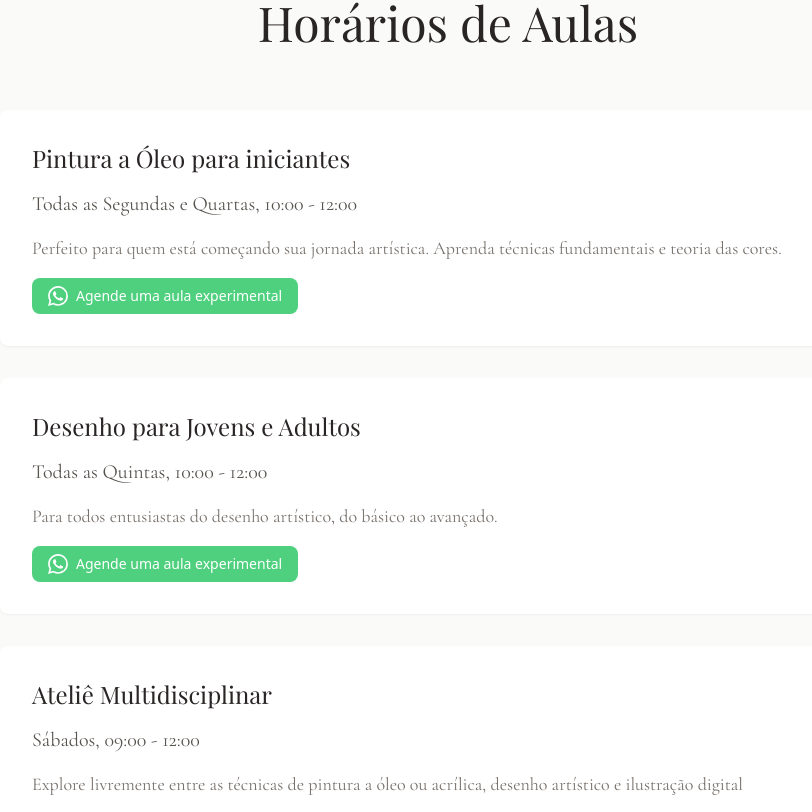
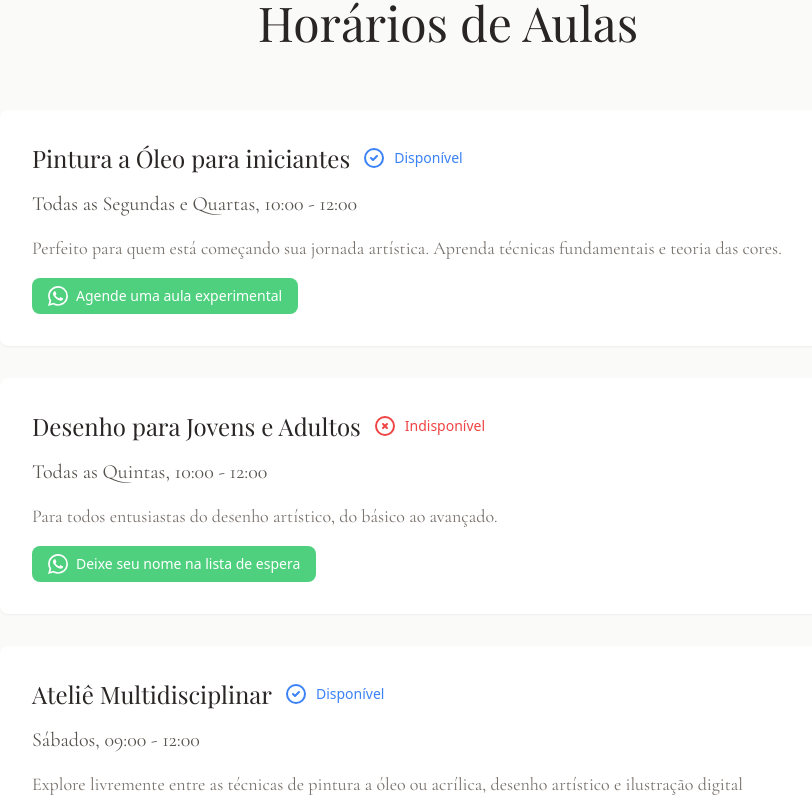
Before and after one commit to DistopiaTunes/cotelier, a Vue app: page / in a window 1280 px wide. Shown: the part 3226-4038 px from the top of the page, without its empty margins (192-1004 px from the left). Built offline with nearby package versions, Linux system fonts and the light colour scheme.

Commit message:
Update Cotelier.vue

```diff
--- a/src/components/Cotelier.vue
+++ b/src/components/Cotelier.vue
@@ -337,9 +337,18 @@ onUnmounted(() => {
             <h2 class="font-playfair text-4xl md:text-5xl text-center mb-16 text-stone-800">Horários de Aulas</h2>
             <div class="space-y-8">
                 <div class="bg-white p-8 rounded-lg shadow-sm">
-                    <h3 class="font-playfair text-2xl text-stone-800 mb-4">Pintura a Óleo para iniciantes</h3>
+                    <div class="flex items-center gap-3 mb-4">
+                        <h3 class="font-playfair text-2xl text-stone-800">Pintura a Óleo para iniciantes</h3>
+                        <div class="flex items-center gap-2">
+                            <svg class="w-6 h-6 text-blue-500" fill="none" stroke="currentColor" viewBox="0 0 24 24" xmlns="http://www.w3.org/2000/svg">
+                                <path stroke-linecap="round" stroke-linejoin="round" stroke-width="2" d="M9 12l2 2 4-4m6 2a9 9 0 11-18 0 9 9 0 0118 0z"></path>
+                            </svg>
+                            <span class="text-blue-500 text-sm font-medium">Disponível</span>
+                        </div>
+                    </div>
                     <p class="font-cormorant text-xl text-stone-600 mb-4">Todas as Segundas e Quartas, 10:00 - 12:00</p>
                     <p class="font-cormorant text-lg text-stone-500 mb-4">Perfeito para quem está começando sua jornada artística. Aprenda técnicas fundamentais e teoria das cores.</p>
+                    <div class="flex gap-4">
                         <a href="https://wa.me/554130492413?text=Olá! Gostaria de informações sobre o curso de Pintura a Óleo para iniciantes" target="_blank" class="bg-green-500/80 hover:bg-green-600/80 text-white px-4 py-2 rounded-lg flex items-center justify-center text-sm w-fit">
                             <svg class="w-5 h-5 mr-2" fill="currentColor" viewBox="0 0 24 24" xmlns="http://www.w3.org/2000/svg">
                                 <path d="M17.472 14.382c-.297-.149-1.758-.867-2.03-.967-.273-.099-.471-.148-.67.15-.197.297-.767.966-.94 1.164-.173.199-.347.223-.644.075-.297-.15-1.255-.463-2.39-1.475-.883-.788-1.48-1.761-1.653-2.059-.173-.297-.018-.458.13-.606.134-.133.298-.347.446-.52.149-.174.198-.298.298-.497.099-.198.05-.371-.025-.52-.075-.149-.669-1.612-.916-2.207-.242-.579-.487-.5-.669-.51-.173-.008-.371-.01-.57-.01-.198 0-.52.074-.792.372-.272.297-1.04 1.016-1.04 2.479 0 1.462 1.065 2.875 1.213 3.074.149.198 2.096 3.2 5.077 4.487.709.306 1.262.489 1.694.625.712.227 1.36.195 1.871.118.571-.085 1.758-.719 2.006-1.413.248-.694.248-1.289.173-1.413-.074-.124-.272-.198-.57-.347m-5.421 7.403h-.004a9.87 9.87 0 01-5.031-1.378l-.361-.214-3.741.982.998-3.648-.235-.374a9.86 9.86 0 01-1.51-5.26c.001-5.45 4.436-9.884 9.888-9.884 2.64 0 5.122 1.03 6.988 2.898a9.825 9.825 0 012.893 6.994c-.003 5.45-4.437 9.884-9.885 9.884m8.413-18.297A11.815 11.815 0 0012.05 0C5.495 0 .16 5.335.157 11.892c0 2.096.547 4.142 1.588 5.945L.057 24l6.305-1.654a11.882 11.882 0 005.683 1.448h.005c6.554 0 11.89-5.335 11.893-11.893a11.821 11.821 0 00-3.48-8.413z"/>
@@ -347,29 +356,50 @@ onUnmounted(() => {
                             Agende uma aula experimental
                         </a>
                     </div>
+                </div>
 
                 <div class="bg-white p-8 rounded-lg shadow-sm">
-                    <h3 class="font-playfair text-2xl text-stone-800 mb-4">Desenho para Jovens e Adultos</h3>
+                    <div class="flex items-center gap-3 mb-4">
+                        <h3 class="font-playfair text-2xl text-stone-800">Desenho para Jovens e Adultos</h3>
+                        <div class="flex items-center gap-2">
+                            <svg class="w-6 h-6 text-red-500" fill="none" stroke="currentColor" viewBox="0 0 24 24" xmlns="http://www.w3.org/2000/svg">
+                                <path stroke-linecap="round" stroke-linejoin="round" stroke-width="2" d="M10 14l2-2m0 0l2-2m-2 2l-2-2m2 2l2 2m7-2a9 9 0 11-18 0 9 9 0 0118 0z"></path>
+                            </svg>
+                            <span class="text-red-500 text-sm font-medium">Indisponível</span>
+                        </div>
+                    </div>
                     <p class="font-cormorant text-xl text-stone-600 mb-4">Todas as Quintas, 10:00 - 12:00</p>
                     <p class="font-cormorant text-lg text-stone-500 mb-4">Para todos entusiastas do desenho artístico, do básico ao avançado.</p>
-                    <a href="https://wa.me/554130492413?text=Olá! Gostaria de informações sobre o curso de Desenho para Jovens e Adultos" target="_blank" class="bg-green-500/80 hover:bg-green-600/80 text-white px-4 py-2 rounded-lg flex items-center justify-center text-sm w-fit">
+                    <div class="flex gap-4">
+                        <a href="https://wa.me/554130492413?text=Olá! Gostaria de entrar na lista de espera do curso de Desenho para Jovens e Adultos" target="_blank" class="bg-green-500/80 hover:bg-green-600/80 text-white px-4 py-2 rounded-lg flex items-center justify-center text-sm w-fit">
+                            <svg class="w-5 h-5 mr-2" fill="currentColor" viewBox="0 0 24 24" xmlns="http://www.w3.org/2000/svg">
+                                <path d="M17.472 14.382c-.297-.149-1.758-.867-2.03-.967-.273-.099-.471-.148-.67.15-.197.297-.767.966-.94 1.164-.173.199-.347.223-.644.075-.297-.15-1.255-.463-2.39-1.475-.883-.788-1.48-1.761-1.653-2.059-.173-.297-.018-.458.13-.606.134-.133.298-.347.446-.52.149-.174.198-.298.298-.497.099-.198.05-.371-.025-.52-.075-.149-.669-1.612-.916-2.207-.242-.579-.487-.5-.669-.51-.173-.008-.371-.01-.57-.01-.198 0-.52.074-.792.372-.272.297-1.04 1.016-1.04 2.479 0 1.462 1.065 2.875 1.213 3.074.149.198 2.096 3.2 5.077 4.487.709.306 1.262.489 1.694.625.712.227 1.36.195 1.871.118.571-.085 1.758-.719 2.006-1.413.248-.694.248-1.289.173-1.413-.074-.124-.272-.198-.57-.347m-5.421 7.403h-.004a9.87 9.87 0 01-5.031-1.378l-.361-.214-3.741.982.998-3.648-.235-.374a9.86 9.86 0 01-1.51-5.26c.001-5.45 4.436-9.884 9.888-9.884 2.64 0 5.122 1.03 6.988 2.898a9.825 9.825 0 012.893 6.994c-.003 5.45-4.437 9.884-9.885 9.884m8.413-18.297A11.815 11.815 0 0012.05 0C5.495 0 .16 5.335.157 11.892c0 2.096.547 4.142 1.588 5.945L.057 24l6.305-1.654a11.882 11.882 0 005.683 1.448h.005c6.554 0 11.89-5.335 11.893-11.893a11.821 11.821 0 00-3.48-8.413z"/>
+                            </svg>
+                            Deixe seu nome na lista de espera
+                        </a>
+                    </div>
+                </div>
+
+                <div class="bg-white p-8 rounded-lg shadow-sm">
+                    <div class="flex items-center gap-3 mb-4">
+                        <h3 class="font-playfair text-2xl text-stone-800">Ateliê Multidisciplinar</h3>
+                        <div class="flex items-center gap-2">
+                            <svg class="w-6 h-6 text-blue-500" fill="none" stroke="currentColor" viewBox="0 0 24 24" xmlns="http://www.w3.org/2000/svg">
+                                <path stroke-linecap="round" stroke-linejoin="round" stroke-width="2" d="M9 12l2 2 4-4m6 2a9 9 0 11-18 0 9 9 0 0118 0z"></path>
+                            </svg>
+                            <span class="text-blue-500 text-sm font-medium">Disponível</span>
+                        </div>
+                    </div>
+                    <p class="font-cormorant text-xl text-stone-600 mb-4">Sábados, 09:00 - 12:00</p>
+                    <p class="font-cormorant text-lg text-stone-500 mb-4">Explore livremente entre as técnicas de pintura a óleo ou acrílica, desenho artístico e ilustração digital</p>
+                    <div class="flex gap-4">
+                        <a href="https://wa.me/554130492413?text=Olá! Gostaria de informações sobre o Ateliê Multidisciplinar" target="_blank" class="bg-green-500/80 hover:bg-green-600/80 text-white px-4 py-2 rounded-lg flex items-center justify-center text-sm w-fit">
                             <svg class="w-5 h-5 mr-2" fill="currentColor" viewBox="0 0 24 24" xmlns="http://www.w3.org/2000/svg">
                                 <path d="M17.472 14.382c-.297-.149-1.758-.867-2.03-.967-.273-.099-.471-.148-.67.15-.197.297-.767.966-.94 1.164-.173.199-.347.223-.644.075-.297-.15-1.255-.463-2.39-1.475-.883-.788-1.48-1.761-1.653-2.059-.173-.297-.018-.458.13-.606.134-.133.298-.347.446-.52.149-.174.198-.298.298-.497.099-.198.05-.371-.025-.52-.075-.149-.669-1.612-.916-2.207-.242-.579-.487-.5-.669-.51-.173-.008-.371-.01-.57-.01-.198 0-.52.074-.792.372-.272.297-1.04 1.016-1.04 2.479 0 1.462 1.065 2.875 1.213 3.074.149.198 2.096 3.2 5.077 4.487.709.306 1.262.489 1.694.625.712.227 1.36.195 1.871.118.571-.085 1.758-.719 2.006-1.413.248-.694.248-1.289.173-1.413-.074-.124-.272-.198-.57-.347m-5.421 7.403h-.004a9.87 9.87 0 01-5.031-1.378l-.361-.214-3.741.982.998-3.648-.235-.374a9.86 9.86 0 01-1.51-5.26c.001-5.45 4.436-9.884 9.888-9.884 2.64 0 5.122 1.03 6.988 2.898a9.825 9.825 0 012.893 6.994c-.003 5.45-4.437 9.884-9.885 9.884m8.413-18.297A11.815 11.815 0 0012.05 0C5.495 0 .16 5.335.157 11.892c0 2.096.547 4.142 1.588 5.945L.057 24l6.305-1.654a11.882 11.882 0 005.683 1.448h.005c6.554 0 11.89-5.335 11.893-11.893a11.821 11.821 0 00-3.48-8.413z"/>
                             </svg>
                             Agende uma aula experimental
                         </a>
                     </div>
-
-                <div class="bg-white p-8 rounded-lg shadow-sm">
-                    <h3 class="font-playfair text-2xl text-stone-800 mb-4">Ateliê Multidisciplinar</h3>
-                    <p class="font-cormorant text-xl text-stone-600 mb-4">Sábados, 09:00 - 12:00</p>
-                    <p class="font-cormorant text-lg text-stone-500 mb-4">Explore livremente entre as técnicas de pintura a óleo ou acrílica, desenho artístico e ilustração digital</p>
-                    <a href="https://wa.me/554130492413?text=Olá! Gostaria de informações sobre o Ateliê Multidisciplinar" target="_blank" class="bg-green-500/80 hover:bg-green-600/80 text-white px-4 py-2 rounded-lg flex items-center justify-center text-sm w-fit">
-                        <svg class="w-5 h-5 mr-2" fill="currentColor" viewBox="0 0 24 24" xmlns="http://www.w3.org/2000/svg">
-                            <path d="M17.472 14.382c-.297-.149-1.758-.867-2.03-.967-.273-.099-.471-.148-.67.15-.197.297-.767.966-.94 1.164-.173.199-.347.223-.644.075-.297-.15-1.255-.463-2.39-1.475-.883-.788-1.48-1.761-1.653-2.059-.173-.297-.018-.458.13-.606.134-.133.298-.347.446-.52.149-.174.198-.298.298-.497.099-.198.05-.371-.025-.52-.075-.149-.669-1.612-.916-2.207-.242-.579-.487-.5-.669-.51-.173-.008-.371-.01-.57-.01-.198 0-.52.074-.792.372-.272.297-1.04 1.016-1.04 2.479 0 1.462 1.065 2.875 1.213 3.074.149.198 2.096 3.2 5.077 4.487.709.306 1.262.489 1.694.625.712.227 1.36.195 1.871.118.571-.085 1.758-.719 2.006-1.413.248-.694.248-1.289.173-1.413-.074-.124-.272-.198-.57-.347m-5.421 7.403h-.004a9.87 9.87 0 01-5.031-1.378l-.361-.214-3.741.982.998-3.648-.235-.374a9.86 9.86 0 01-1.51-5.26c.001-5.45 4.436-9.884 9.888-9.884 2.64 0 5.122 1.03 6.988 2.898a9.825 9.825 0 012.893 6.994c-.003 5.45-4.437 9.884-9.885 9.884m8.413-18.297A11.815 11.815 0 0012.05 0C5.495 0 .16 5.335.157 11.892c0 2.096.547 4.142 1.588 5.945L.057 24l6.305-1.654a11.882 11.882 0 005.683 1.448h.005c6.554 0 11.89-5.335 11.893-11.893a11.821 11.821 0 00-3.48-8.413z"/>
-                        </svg>
-                        Agende uma aula experimental
-                    </a>
                 </div>
             </div>
         </div>
```
Lines whose indentation alone changed are shown as unchanged.
